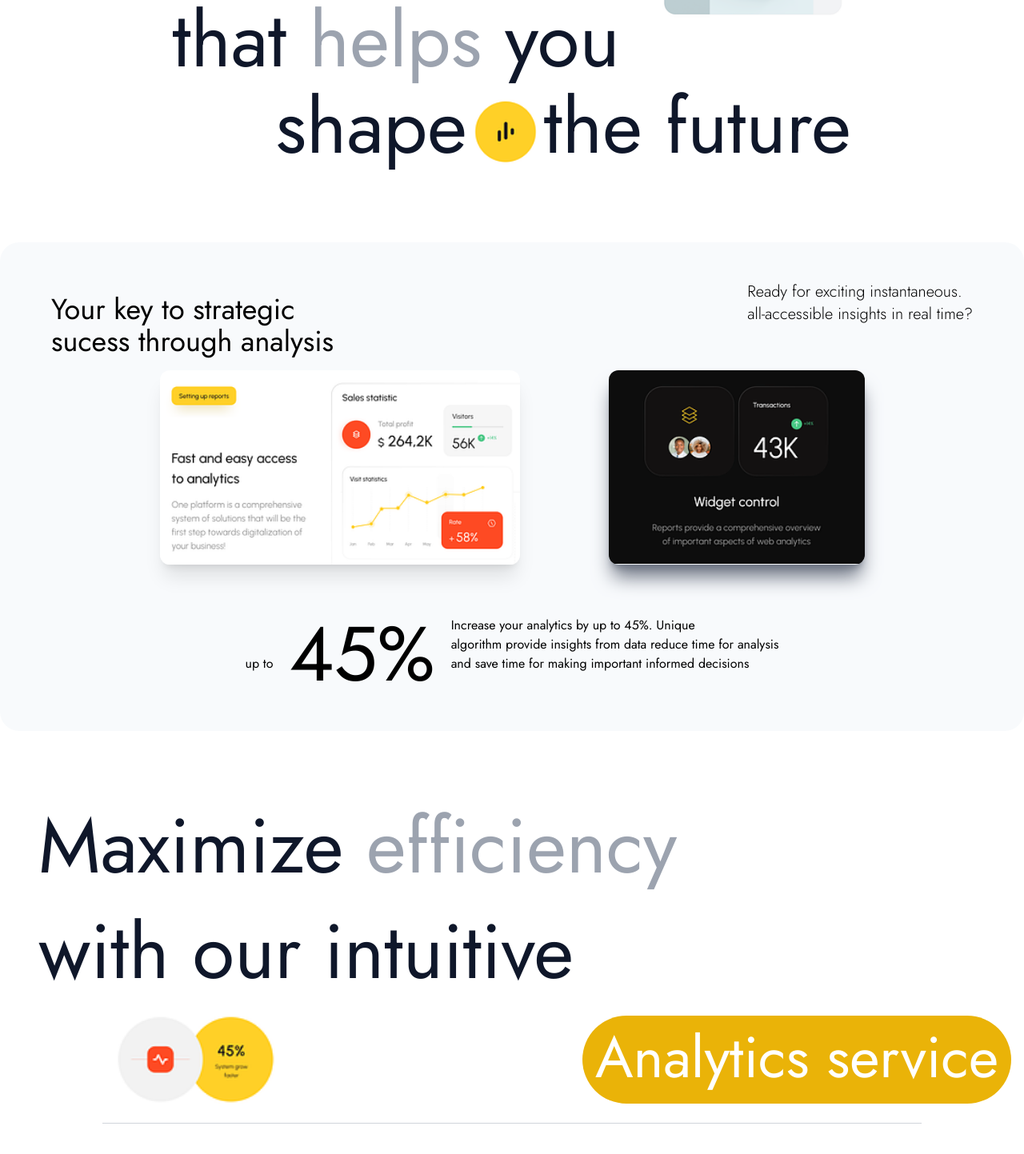
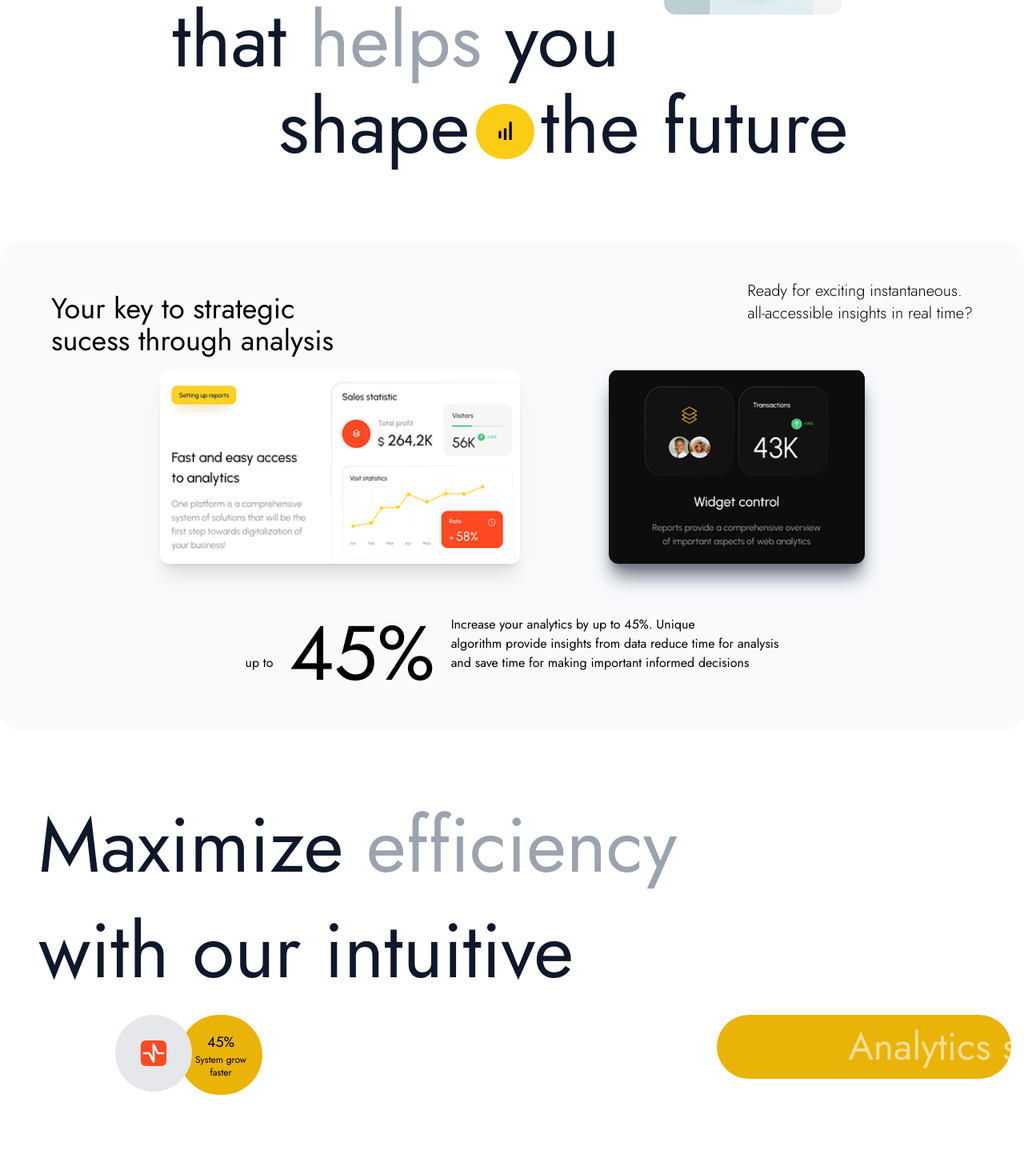
Before and after one commit to Abdullahi-design/monipoint-test, a Next.js app: page / in a window 1280 px wide. Shown: the part 320-1763 px from the top of the page at 80% size. Built offline with nearby package versions, Linux system fonts and the light colour scheme.

Commit message:
hero and nav animation

```diff
--- a/app/layout.tsx
+++ b/app/layout.tsx
@@ -7,8 +7,8 @@ import Footer from "@/components/Footer";
 const inter = Inter({ subsets: ["latin"] });
 
 export const metadata: Metadata = {
-  title: "Create Next App",
-  description: "Generated by create next app",
+  title: "Moniepoint",
+  description: "Moniepoint assessment",
 };
 
 export default function RootLayout({
--- a/components/Efficiency.tsx
+++ b/components/Efficiency.tsx
@@ -1,5 +1,8 @@
+"use client";
+
 import Image from "next/image";
-import { GiElectric } from "react-icons/gi";
+import { motion } from 'framer-motion';
+import { TbWaveSawTool } from "react-icons/tb";
 
 const Efficiency = () => {
   return (
@@ -10,18 +13,42 @@ const Efficiency = () => {
       </div>
 
         <div className="flex justify-between mt-8 px-4 ml-32">
-            <Image
-            src='/assets/images/discount.png'
-            alt='logo'
-            width={200}
-            height={200}
-            className='object-contain rounded-md'
-            />
+            {/* <Image
+                src='/assets/images/discount.png'
+                alt='logo'
+                width={200}
+                height={200}
+                className='object-contain rounded-md'
+            /> */}
 
-            <div className="bg-yellow-500 p-4 text-white text-7xl rounded-full">Analytics service</div>
+            <section className="flex w-1/2 relative">
+
+                <div className="absolute z-10 bg-gray-200 p-8 w-fit h-fit rounded-full">
+                    <p className=" bg-[#fe4a23] h-fit w-fit rounded-md">
+                        <TbWaveSawTool className="w-8 h-8 text-white" />
+                    </p>
+                </div>
+
+                <div className="absolute left-20 bg-yellow-500 text-center p-5 w-fit h-fit rounded-full">
+                    <h1 className="text-black text-xs"> <span className="text-lg">45%</span> <br /> System grow <br /> faster</h1>
+                </div>
+
+            </section>
+
+            <div
+            className="bg-yellow-500 p-4 text-white text-5xl h-fit w-fit rounded-full"
+            >
+                <motion.div
+                    initial={{ x: -100, opacity: 0 }}
+                    animate={{ x: '100%', opacity: 1 }}
+                    transition={{ duration: 5, repeat: Infinity, repeatType: 'mirror' }}
+                >
+                    Analytics service
+                </motion.div>
+            </div>
         </div>
 
-        <div className="border-t my-6 border-gray-300 w-[80%] mx-auto"></div>
+        <div className="border-t my-12 mt-24 border-gray-300 w-[80%] mx-auto"></div>
 
         <div className="my-4 p-4 flex justify-between">
             <h1 className="text-xl">Explore traffic sources, page behaviour, conversions and more to gain deep insight <br /> into your audience. With us, your business doesn't just adapt - it evolves</h1>
--- a/components/HomeHero.tsx
+++ b/components/HomeHero.tsx
@@ -1,51 +1,111 @@
-import Image from "next/image";
-import { GiElectric } from "react-icons/gi";
+"use client"
+
+import { motion } from 'framer-motion';
+import Image from 'next/image';
 
 const HomeHero = () => {
+  const textVariants = {
+    hidden: { opacity: 0, y: 20 },
+    visible: { opacity: 1, y: 0 },
+  };
+
+  const textTransition = { duration: 0.8, ease: 'easeInOut' };
+
   return (
     <section className="w-full font-jost my-24 text-slate-900">
       <div className="flex justify-center gap-10">
         <div>
           <div className="flex justify-around h-fit mt-12 gap-4">
+            <motion.div
+              variants={textVariants}
+              initial="hidden"
+              animate="visible"
+              transition={{ ...textTransition, delay: 0.5 }}
+            >
               <Image
-              src='/assets/images/icons.png'
-              alt='logo'
+                src="/assets/images/icons.png"
+                alt="logo"
                 width={120}
                 height={120}
-              className='object-contain'
+                className="object-contain"
               />
-            <h1 className="text-8xl">Analytics</h1>
+            </motion.div>
+            <motion.h1
+              variants={textVariants}
+              initial="hidden"
+              animate="visible"
+              transition={{ ...textTransition, delay: 0.8 }}
+              className="text-8xl"
+            >
+              Analytics
+            </motion.h1>
           </div>
-          <h1 className="text-8xl mt-3">that <span className=" text-gray-400">helps</span> you</h1>
-
+          <motion.h1
+            variants={textVariants}
+            initial="hidden"
+            animate="visible"
+            transition={{ ...textTransition, delay: 1 }}
+            className="text-8xl mt-3"
+          >
+            that <span className=" text-gray-400">helps</span> you
+          </motion.h1>
         </div>
 
-        <div className="mt-6 rounded-full">
+        <motion.div
+          variants={textVariants}
+          initial="hidden"
+          animate="visible"
+          transition={{ ...textTransition, delay: 0.5 }}
+          className="mt-6 rounded-full"
+        >
           <Image
-            src='/assets/images/laptop.png'
-            alt='logo'
+            src="/assets/images/laptop.png"
+            alt="logo"
             width={250}
             height={250}
-            className='object-contain rounded-md'
+            className="object-contain rounded-md"
           />
-        </div>
+        </motion.div>
       </div>
 
       <div className="flex justify-center ml-32">
-        <h1 className="text-8xl mt-3">shape</h1>
-        <div className="mt-6 mx-2 rounded-full">
+        <motion.h1
+          variants={textVariants}
+          initial="hidden"
+          animate="visible"
+          transition={{ ...textTransition, delay: 1 }}
+          className="text-8xl mt-3"
+        >
+          shape
+        </motion.h1>
+        <div className="mt-8 mx-2 bg-yellow-400 text-center p-5 py-6 w-fit h-fit rounded-full">
+          <motion.div
+            variants={textVariants}
+            initial="hidden"
+            animate="visible"
+            transition={{ ...textTransition, delay: 1.2 }}
+            className="object-contain -mt-3 rounded-full font-bold"
+          >
             <Image
-            src='/assets/images/voice-icon.png'
-            alt='logo'
-            width={80}
-            height={80}
-            className='object-contain rounded-md'
+              src="/assets/images/sound-waveform.svg"
+              alt="logo"
+              width={33}
+              height={33}
             />
+          </motion.div>
         </div>
-        <h1 className="text-8xl mt-3">the future</h1>
+        <motion.h1
+          variants={textVariants}
+          initial="hidden"
+          animate="visible"
+          transition={{ ...textTransition, delay: 1.4 }}
+          className="text-8xl mt-3"
+        >
+          the future
+        </motion.h1>
       </div>
     </section>
-  )
-}
+  );
+};
 
-export default HomeHero
+export default HomeHero;
--- a/components/Nav.tsx
+++ b/components/Nav.tsx
@@ -1,38 +1,71 @@
-import Image from "next/image";
-import Link from "next/link";
-import { AiOutlineLink } from "react-icons/ai";
+"use client";
+
+import { motion } from 'framer-motion';
+import Image from 'next/image';
+import Link from 'next/link';
+import { AiOutlineLink } from 'react-icons/ai';
 
 const Nav = () => {
   const items = [
-        {id: 1, name: "Dashboard"},
-        {id: 2, name: "Reports"},
-        {id: 3, name: "Documents"},
-        {id: 4, name: "History"},
-        {id: 5, name: "Settings"},
-    ]
+    { id: 1, name: 'Dashboard' },
+    { id: 2, name: 'Reports' },
+    { id: 3, name: 'Documents' },
+    { id: 4, name: 'History' },
+    { id: 5, name: 'Settings' },
+  ];
+
+  const itemVariants = {
+    hidden: { opacity: 0, y: 20 },
+    visible: { opacity: 1, y: 0 },
+  };
+
+  const itemTransition = { duration: 0.8, ease: 'easeInOut' };
+
   return (
     <nav className="flex justify-between bg-[#0d0d0d] rounded-xl mt-2 px-4 mx-12">
-        <div className="flex justify-start text-xl w-fit h-fit mt-5">
-            <Link href='/' className='flex gap-2'>
-                <AiOutlineLink className="w-6 h-6 text-white"/>
+      <motion.div
+        className="flex justify-start text-xl w-fit h-fit mt-5"
+        initial={{ opacity: 0, x: -20 }}
+        animate={{ opacity: 1, x: 0 }}
+        transition={{ duration: 0.8, ease: 'easeInOut' }}
+      >
+        <Link href="/" className="flex gap-2">
+          <AiOutlineLink className="w-6 h-6 text-white" />
           <h1 className="text-white">ramos</h1>
         </Link>
-        </div>
+      </motion.div>
 
-        <div className="flex items-center text-white my-2 bg-gray-200 bg-opacity-20 rounded-2xl">
-            {items.map(item => (
-                <div key={item.id} className="px-4 cursor-pointer">{item.name}</div>
+      <motion.div
+        className="flex items-center text-white my-2 bg-gray-200 bg-opacity-20 rounded-2xl"
+        initial={{ opacity: 0, y: 20 }}
+        animate={{ opacity: 1, y: 0 }}
+        transition={{ duration: 0.8, ease: 'easeInOut', delay: 0.5 }}
+      >
+        {items.map((item) => (
+          <motion.div
+            key={item.id}
+            variants={itemVariants}
+            initial="hidden"
+            animate="visible"
+            transition={{ ...itemTransition }}
+            className="px-4 cursor-pointer"
+          >
+            {item.name}
+          </motion.div>
         ))}
-        </div>
+      </motion.div>
 
-        <button
-            type='button'
-            className='my-2 auth_black_btn'
+      <motion.button
+        type="button"
+        className="my-2 auth_black_btn"
+        initial={{ opacity: 0, x: 20 }}
+        animate={{ opacity: 1, x: 0 }}
+        transition={{ duration: 0.8, ease: 'easeInOut', delay: 1 }}
       >
         Sign Up
-        </button>
+      </motion.button>
     </nav>
-  )
-}
+  );
+};
 
-export default Nav
+export default Nav;
```
Also changed, not shown: public/assets/images/sound-waveform.svg (added). Lines whose indentation alone changed are shown as unchanged.
